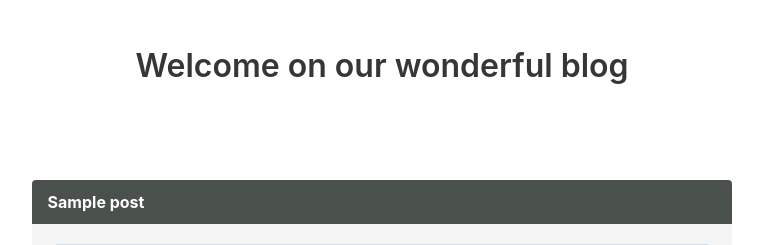
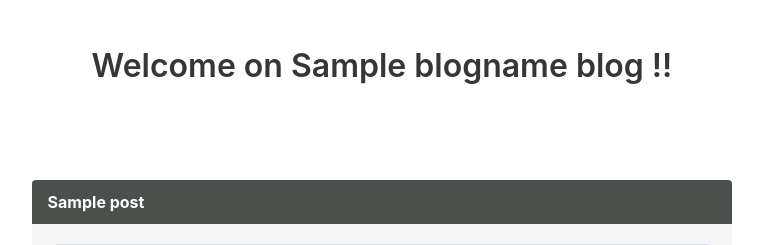
Before and after one commit to cmamon/symfony-blog, a Symfony app: template templates/post/index.html.twig in a window 1280 px wide. Shown: the part 56-301 px from the top of the page, without its empty margins (258-1021 px from the left). Run offline with Twig, Linux system fonts and the light colour scheme; the template is opened without the code that fills it: most values are stand-ins (such as "Sample title", 1, 10 or a date in 2020); grey boxes marked "Sample" are stand-in pictures; style sheets or scripts are compiled from the project's sources; some libraries are stand-ins or nearby versions.

Commit message:
Specification of the name of the current blog

```diff
--- a/src/Controller/PostController.php
+++ b/src/Controller/PostController.php
@@ -67,7 +67,7 @@ class PostController extends AbstractController
           ]);
         }
 
-        return new Response('No blog found');
+        return new Response('T0D0 No blog found');
     }
 
     /**
--- a/templates/post/index.html.twig
+++ b/templates/post/index.html.twig
@@ -5,7 +5,7 @@
 {% block body %}
   <section class="section">
     <div class="container">
-      <h1 class="title">Welcome on our wonderful blog</h1>
+      <h1 class="title">Welcome on {{blogname}} blog !!</h1>
     </div>
   </section>
 
```
